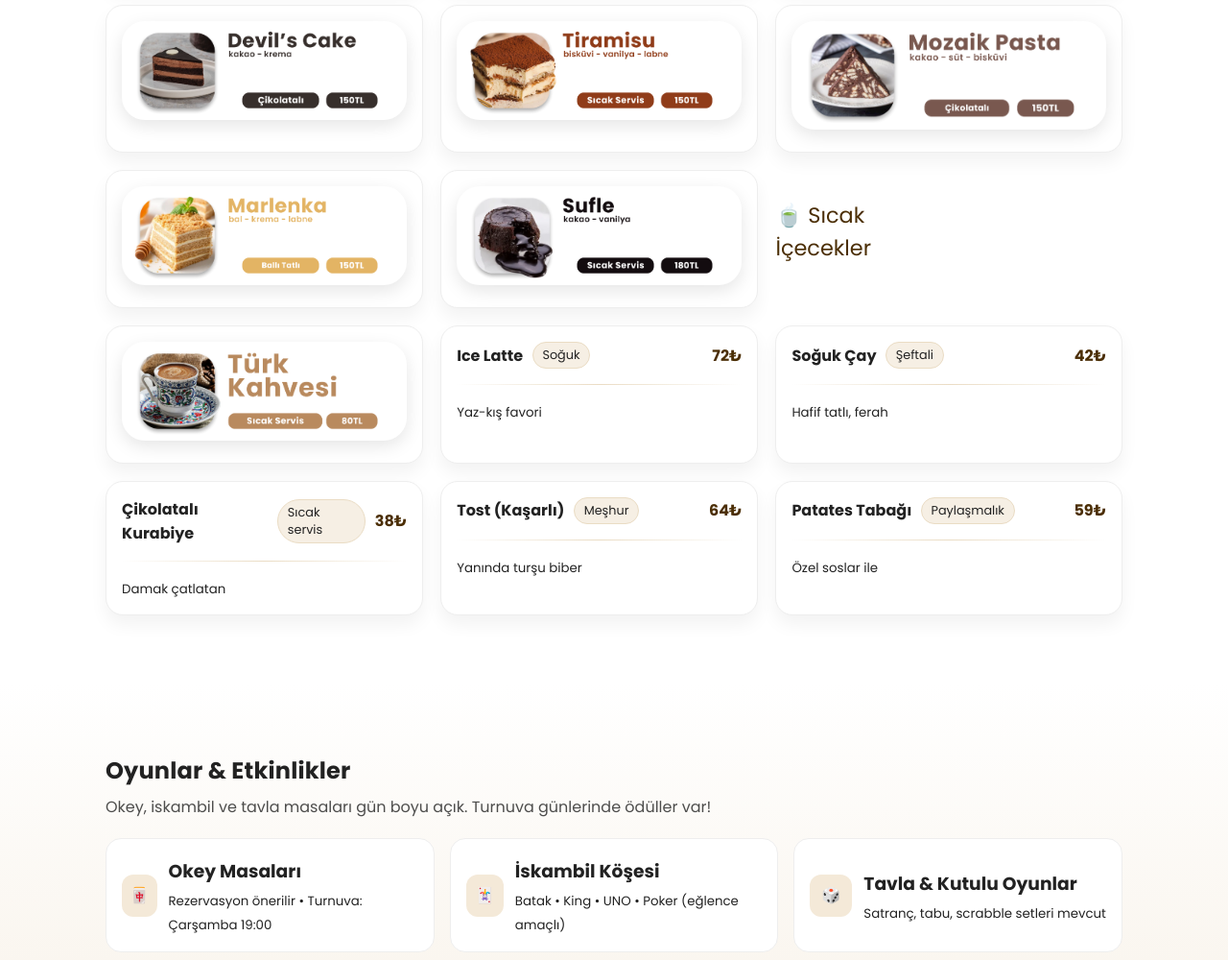
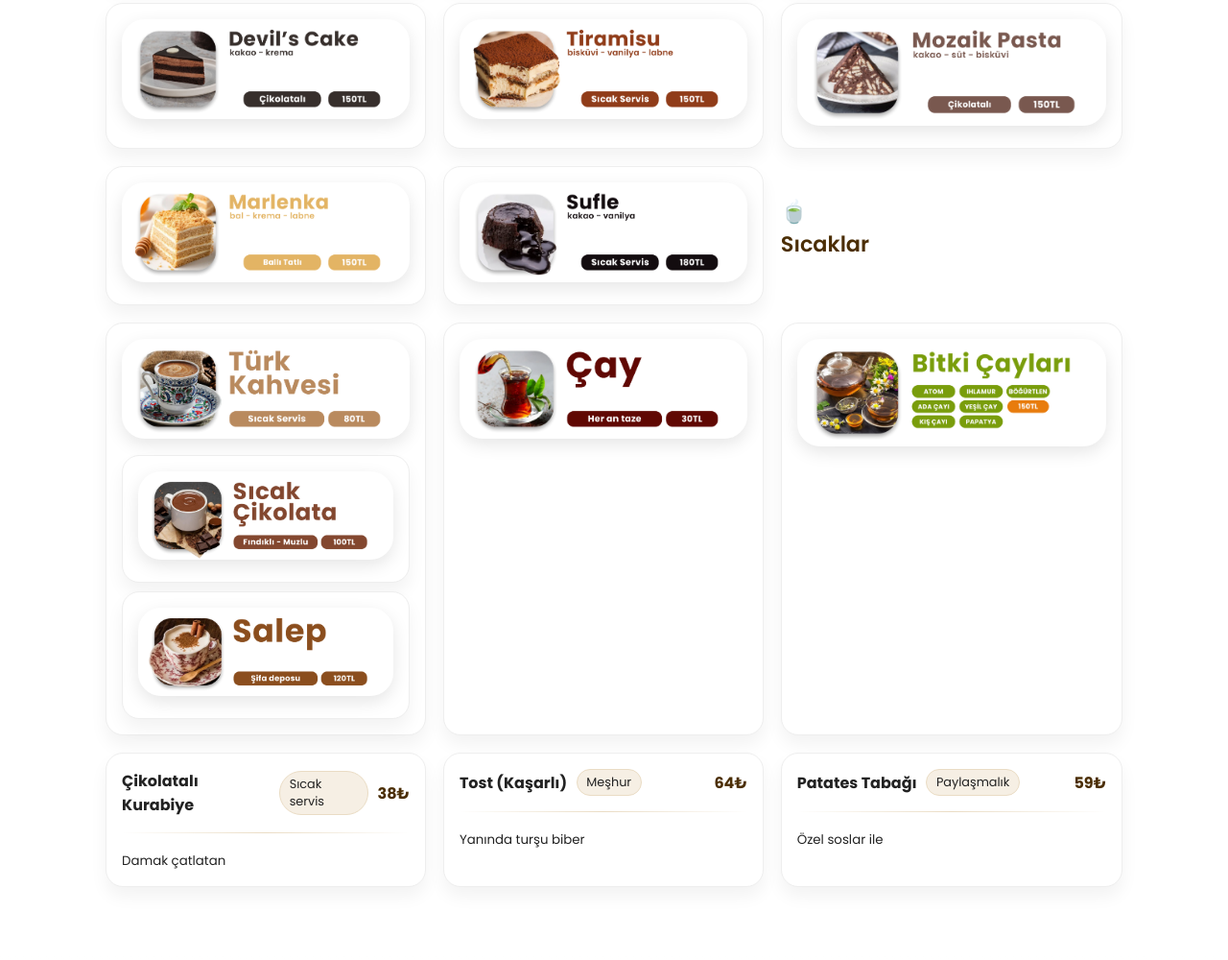
Before and after one commit to sindhileria/VitaminHouse, a plain HTML site: page index.html in a window 1280 px wide. Shown: the part 830-1830 px from the top of the page at 96% size. Drawn offline with Linux system fonts and the light colour scheme.

Commit message:
Update index.html

```diff
--- a/index.html
+++ b/index.html
@@ -235,13 +235,13 @@
        </article>
                 <h3 style="
   font-size: 1.4rem;
-  font-weight: 500;
+  font-weight: 600;
   color: #4B2E05;
   margin-top: 30px;
   margin-bottom: 10px;
   text-align: left;
 ">
-  🍵 Sıcak İçecekler
+  🍵 Sıcaklar
 </h3>
                  <!-- sıcakalar -->
            <article class="menu-card">
@@ -251,26 +251,40 @@
              style="width:100%; border-radius:24px; box-shadow:0 6px 18px rgba(0,0,0,.1);"
            style="width:100%; border-radius:24px; box-shadow:0 6px 18px rgba(0,0,0,.1);">
             </div>
+<article class="menu-card">
+        <div class="menu-item" style="max-width:340px;">
+        <img src="https://raw.githubusercontent.com/sindhileria/VitaminHouse/main/sicakcikolata.png"
+             alt="Kare Profiterol"
+             style="width:100%; border-radius:24px; box-shadow:0 6px 18px rgba(0,0,0,.1);"
+           style="width:100%; border-radius:24px; box-shadow:0 6px 18px rgba(0,0,0,.1);">
+            </div>
        </article>
           <article class="menu-card">
-            <div style="display:flex;align-items:center;gap:.6rem">
-              <strong>Ice Latte</strong>
-              <span class="chip">Soğuk</span>
-              <span class="price">72₺</span>
+        <div class="menu-item" style="max-width:340px;">
+        <img src="https://raw.githubusercontent.com/sindhileria/VitaminHouse/main/salep.png"
+             alt="Kare Profiterol"
+             style="width:100%; border-radius:24px; box-shadow:0 6px 18px rgba(0,0,0,.1);"
+           style="width:100%; border-radius:24px; box-shadow:0 6px 18px rgba(0,0,0,.1);">
             </div>
-            <div class="divider"></div>
-            <small>Yaz-kış favori</small>
-          </article>
+       </article>
+                    </article>
           <article class="menu-card">
-            <div style="display:flex;align-items:center;gap:.6rem">
-              <strong>Soğuk Çay</strong>
-              <span class="chip">Şeftali</span>
-              <span class="price">42₺</span>
+        <div class="menu-item" style="max-width:340px;">
+        <img src="https://raw.githubusercontent.com/sindhileria/VitaminHouse/main/cay.png"
+             alt="Kare Profiterol"
+             style="width:100%; border-radius:24px; box-shadow:0 6px 18px rgba(0,0,0,.1);"
+           style="width:100%; border-radius:24px; box-shadow:0 6px 18px rgba(0,0,0,.1);">
             </div>
-            <div class="divider"></div>
-            <small>Hafif tatlı, ferah</small>
-          </article>
-
+       </article>
+</article>
+          <article class="menu-card">
+        <div class="menu-item" style="max-width:340px;">
+        <img src="https://raw.githubusercontent.com/sindhileria/VitaminHouse/main/bitkicaylari.png"
+             alt="Kare Profiterol"
+             style="width:100%; border-radius:24px; box-shadow:0 6px 18px rgba(0,0,0,.1);"
+           style="width:100%; border-radius:24px; box-shadow:0 6px 18px rgba(0,0,0,.1);">
+            </div>
+       </article>
           <!-- Atıştırmalıklar -->
           <article class="menu-card">
             <div style="display:flex;align-items:center;gap:.6rem">
```
